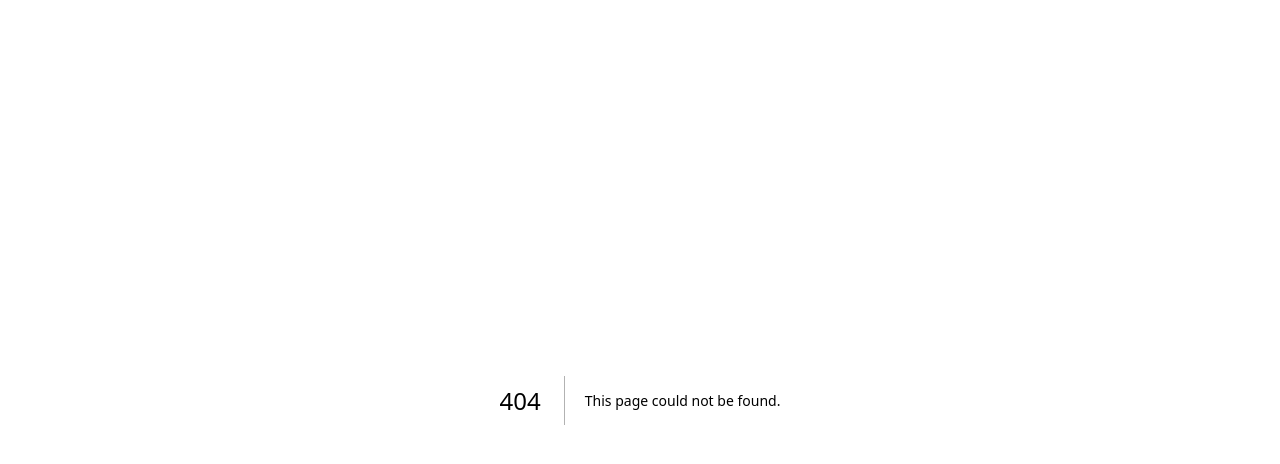
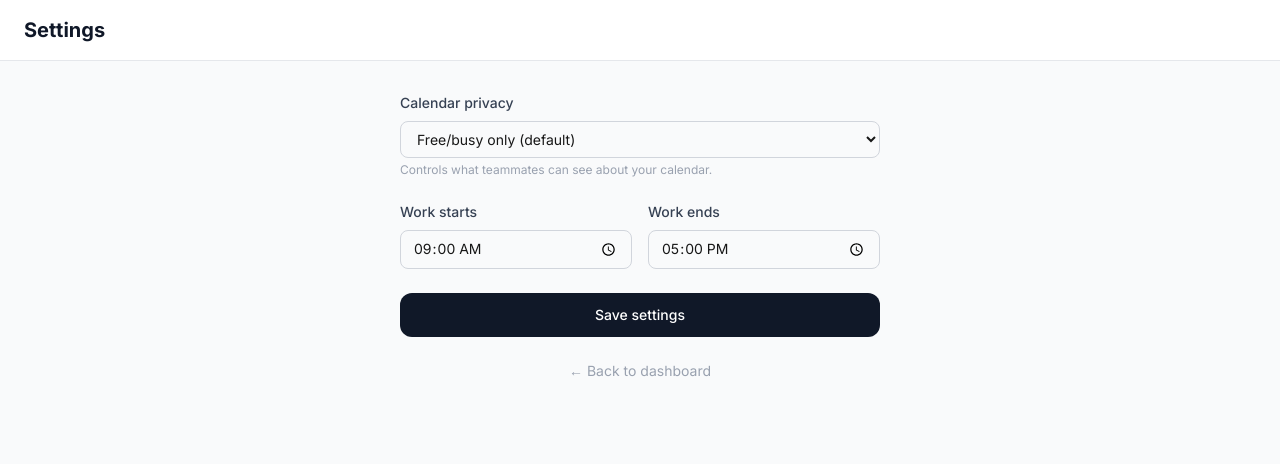
Before and after one commit to rhaugland/frndly, a Next.js app: page /settings in a window 1280 px wide. Before the commit this address had no page. Shown: the top 464 px of the page. Built offline with nearby package versions, Linux system fonts and the light colour scheme.

Commit message:
feat: add login, join, settings, and team settings pages

```diff
--- /dev/null
+++ b/src/app/api/settings/route.ts
@@ -0,0 +1,30 @@
+import { NextRequest, NextResponse } from "next/server";
+import { getServerSession } from "next-auth";
+import { authOptions } from "@/lib/auth";
+import { prisma } from "@/lib/db";
+
+export async function PUT(req: NextRequest) {
+  const session = await getServerSession(authOptions);
+  if (!session?.user?.id) {
+    return NextResponse.json({ error: "Unauthorized" }, { status: 401 });
+  }
+
+  const body = await req.json();
+  const { privacyLevel, workingHoursStart, workingHoursEnd } = body;
+
+  const validPrivacy = ["free_busy", "titles", "full_details"];
+  if (privacyLevel && !validPrivacy.includes(privacyLevel)) {
+    return NextResponse.json({ error: "Invalid privacy level" }, { status: 400 });
+  }
+
+  await prisma.user.update({
+    where: { id: session.user.id },
+    data: {
+      ...(privacyLevel && { privacyLevel }),
+      ...(workingHoursStart && { workingHoursStart }),
+      ...(workingHoursEnd && { workingHoursEnd }),
+    },
+  });
+
+  return NextResponse.json({ ok: true });
+}
--- /dev/null
+++ b/src/app/join/[inviteCode]/page.tsx
@@ -0,0 +1,69 @@
+import { redirect } from "next/navigation";
+import { getServerSession } from "next-auth";
+import { authOptions } from "@/lib/auth";
+import { prisma } from "@/lib/db";
+import { isValidInviteCode } from "@/lib/team/invite";
+import { syncUser } from "@/lib/calendar/sync";
+import { AuthButton } from "@/components/auth-button";
+
+interface PageProps {
+  params: { inviteCode: string };
+}
+
+export default async function JoinPage({ params }: PageProps) {
+  const { inviteCode } = params;
+
+  if (!isValidInviteCode(inviteCode)) {
+    return (
+      <div className="flex min-h-screen items-center justify-center bg-gray-50">
+        <p className="text-gray-500">Invalid invite link.</p>
+      </div>
+    );
+  }
+
+  const team = await prisma.team.findUnique({
+    where: { inviteCode },
+  });
+
+  if (!team) {
+    return (
+      <div className="flex min-h-screen items-center justify-center bg-gray-50">
+        <p className="text-gray-500">This invite link has expired or been revoked.</p>
+      </div>
+    );
+  }
+
+  const session = await getServerSession(authOptions);
+
+  if (!session?.user?.id) {
+    return (
+      <div className="flex min-h-screen items-center justify-center bg-gradient-to-br from-amber-50 to-sky-100">
+        <div className="w-full max-w-sm rounded-2xl bg-white p-8 shadow-lg">
+          <h1 className="mb-2 text-2xl font-bold text-gray-900">
+            Join {team.name}
+          </h1>
+          <p className="mb-8 text-sm text-gray-500">
+            Sign in to join the team and connect your calendar
+          </p>
+          <div className="space-y-3">
+            <AuthButton provider="google" label="Sign in with Google" />
+            <AuthButton provider="azure-ad" label="Sign in with Microsoft" />
+          </div>
+        </div>
+      </div>
+    );
+  }
+
+  await prisma.user.update({
+    where: { id: session.user.id },
+    data: { teamId: team.id, role: "member" },
+  });
+
+  try {
+    await syncUser(session.user.id);
+  } catch (e) {
+    console.error("Initial sync failed:", e);
+  }
+
+  redirect("/dashboard");
+}
--- /dev/null
+++ b/src/app/login/page.tsx
@@ -0,0 +1,18 @@
+import { AuthButton } from "@/components/auth-button";
+
+export default function LoginPage() {
+  return (
+    <div className="flex min-h-screen items-center justify-center bg-gradient-to-br from-amber-50 to-sky-100">
+      <div className="w-full max-w-sm rounded-2xl bg-white p-8 shadow-lg">
+        <h1 className="mb-2 text-2xl font-bold text-gray-900">Forecast</h1>
+        <p className="mb-8 text-sm text-gray-500">
+          See your team&apos;s week as weather
+        </p>
+        <div className="space-y-3">
+          <AuthButton provider="google" label="Sign in with Google" />
+          <AuthButton provider="azure-ad" label="Sign in with Microsoft" />
+        </div>
+      </div>
+    </div>
+  );
+}
--- /dev/null
+++ b/src/app/settings/page.tsx
@@ -0,0 +1,84 @@
+"use client";
+
+import { useState } from "react";
+
+export default function SettingsPage() {
+  const [privacyLevel, setPrivacyLevel] = useState("free_busy");
+  const [workStart, setWorkStart] = useState("09:00");
+  const [workEnd, setWorkEnd] = useState("17:00");
+  const [saving, setSaving] = useState(false);
+
+  async function handleSave() {
+    setSaving(true);
+    await fetch("/api/settings", {
+      method: "PUT",
+      headers: { "Content-Type": "application/json" },
+      body: JSON.stringify({ privacyLevel, workingHoursStart: workStart, workingHoursEnd: workEnd }),
+    });
+    setSaving(false);
+  }
+
+  return (
+    <div className="min-h-screen bg-gray-50">
+      <header className="border-b border-gray-200 bg-white px-6 py-4">
+        <h1 className="text-xl font-bold text-gray-900">Settings</h1>
+      </header>
+      <main className="mx-auto max-w-lg px-4 py-8 space-y-6">
+        <div>
+          <label className="block text-sm font-medium text-gray-700 mb-2">
+            Calendar privacy
+          </label>
+          <select
+            value={privacyLevel}
+            onChange={(e) => setPrivacyLevel(e.target.value)}
+            className="w-full rounded-lg border border-gray-300 px-3 py-2 text-sm"
+          >
+            <option value="free_busy">Free/busy only (default)</option>
+            <option value="titles">Show event titles</option>
+            <option value="full_details">Show full details</option>
+          </select>
+          <p className="mt-1 text-xs text-gray-400">
+            Controls what teammates can see about your calendar.
+          </p>
+        </div>
+
+        <div className="flex gap-4">
+          <div className="flex-1">
+            <label className="block text-sm font-medium text-gray-700 mb-2">
+              Work starts
+            </label>
+            <input
+              type="time"
+              value={workStart}
+              onChange={(e) => setWorkStart(e.target.value)}
+              className="w-full rounded-lg border border-gray-300 px-3 py-2 text-sm"
+            />
+          </div>
+          <div className="flex-1">
+            <label className="block text-sm font-medium text-gray-700 mb-2">
+              Work ends
+            </label>
+            <input
+              type="time"
+              value={workEnd}
+              onChange={(e) => setWorkEnd(e.target.value)}
+              className="w-full rounded-lg border border-gray-300 px-3 py-2 text-sm"
+            />
+          </div>
+        </div>
+
+        <button
+          onClick={handleSave}
+          disabled={saving}
+          className="w-full rounded-xl bg-gray-900 px-6 py-3 text-sm font-medium text-white hover:bg-gray-800 disabled:opacity-50 transition-colors"
+        >
+          {saving ? "Saving..." : "Save settings"}
+        </button>
+
+        <a href="/dashboard" className="block text-center text-sm text-gray-400 hover:text-gray-600">
+          &larr; Back to dashboard
+        </a>
+      </main>
+    </div>
+  );
+}
--- /dev/null
+++ b/src/app/team/settings/page.tsx
@@ -0,0 +1,61 @@
+"use client";
+
+import { useState } from "react";
+
+export default function TeamSettingsPage() {
+  const [inviteLink, setInviteLink] = useState("");
+  const [regenerating, setRegenerating] = useState(false);
+
+  async function regenerateInvite() {
+    setRegenerating(true);
+    const res = await fetch("/api/team/invite", { method: "POST" });
+    const data = await res.json();
+    setInviteLink(`${window.location.origin}/join/${data.inviteCode}`);
+    setRegenerating(false);
+  }
+
+  return (
+    <div className="min-h-screen bg-gray-50">
+      <header className="border-b border-gray-200 bg-white px-6 py-4">
+        <h1 className="text-xl font-bold text-gray-900">Team Settings</h1>
+      </header>
+      <main className="mx-auto max-w-lg px-4 py-8 space-y-6">
+        <div>
+          <label className="block text-sm font-medium text-gray-700 mb-2">
+            Invite link
+          </label>
+          {inviteLink ? (
+            <div className="flex gap-2">
+              <input
+                readOnly
+                value={inviteLink}
+                className="flex-1 rounded-lg border border-gray-300 px-3 py-2 text-sm bg-gray-50"
+              />
+              <button
+                onClick={() => navigator.clipboard.writeText(inviteLink)}
+                className="rounded-lg bg-gray-900 px-4 py-2 text-sm text-white hover:bg-gray-800"
+              >
+                Copy
+              </button>
+            </div>
+          ) : (
+            <button
+              onClick={regenerateInvite}
+              disabled={regenerating}
+              className="rounded-xl bg-gray-900 px-6 py-3 text-sm font-medium text-white hover:bg-gray-800 disabled:opacity-50"
+            >
+              {regenerating ? "Generating..." : "Generate invite link"}
+            </button>
+          )}
+          <p className="mt-1 text-xs text-gray-400">
+            Generating a new link revokes the previous one.
+          </p>
+        </div>
+
+        <a href="/dashboard" className="block text-center text-sm text-gray-400 hover:text-gray-600">
+          &larr; Back to dashboard
+        </a>
+      </main>
+    </div>
+  );
+}
--- /dev/null
+++ b/src/components/auth-button.tsx
@@ -0,0 +1,14 @@
+"use client";
+
+import { signIn } from "next-auth/react";
+
+export function AuthButton({ provider, label }: { provider: string; label: string }) {
+  return (
+    <button
+      onClick={() => signIn(provider)}
+      className="w-full rounded-xl border border-gray-200 bg-white px-6 py-3 text-sm font-medium text-gray-700 shadow-sm hover:bg-gray-50 transition-colors"
+    >
+      {label}
+    </button>
+  );
+}
```
